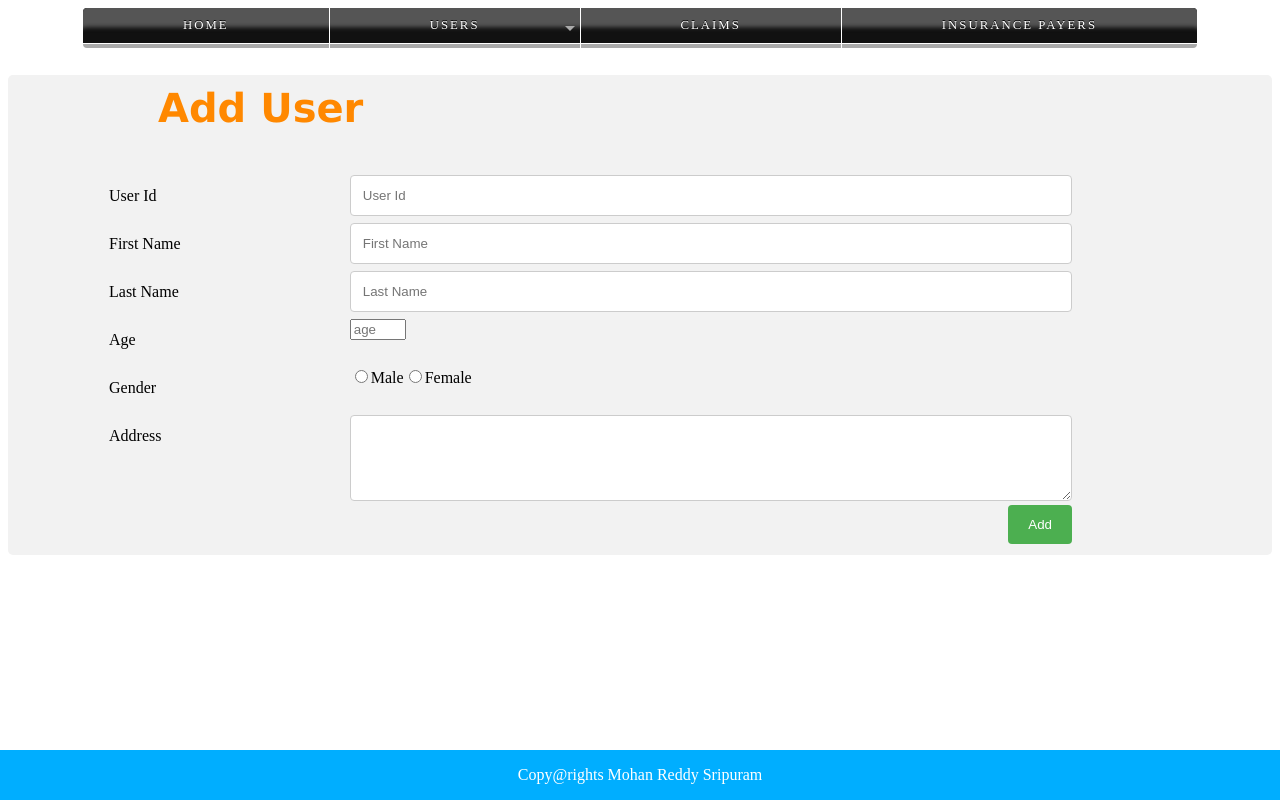
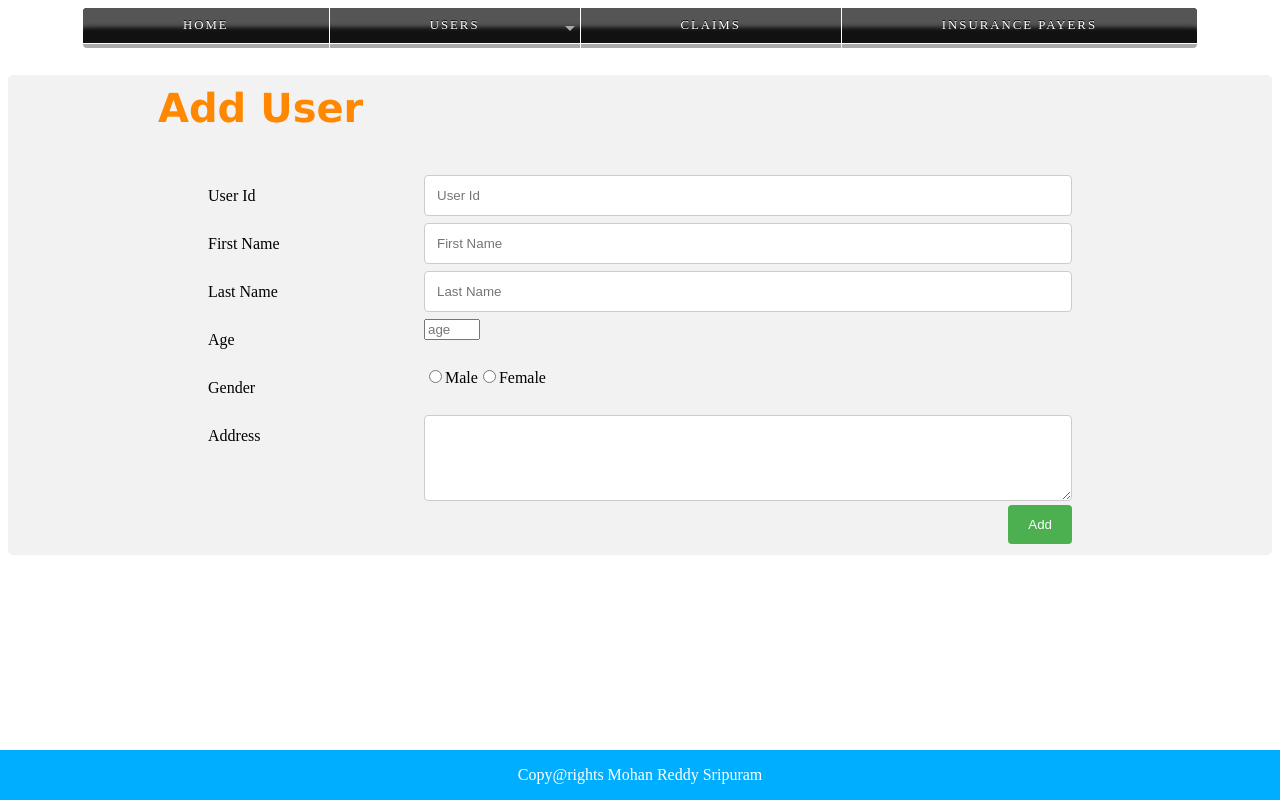
Before and after one commit to mohanreddycse580/completedTask, a React (Create React App) app: page /add in a window 1280 px wide. Built offline with nearby package versions, Linux system fonts and the light colour scheme.

Commit message:
updated COde
Updated  code

```diff
--- a/src/user/AddUser.css
+++ b/src/user/AddUser.css
@@ -44,7 +44,7 @@ input[type="submit"]:hover {
 }
 
 form {
-  padding: 1px 100px 1px 1px;
+  padding: 1px 100px 1px 100px;
 }
 .col-25 {
   float: left;
```
